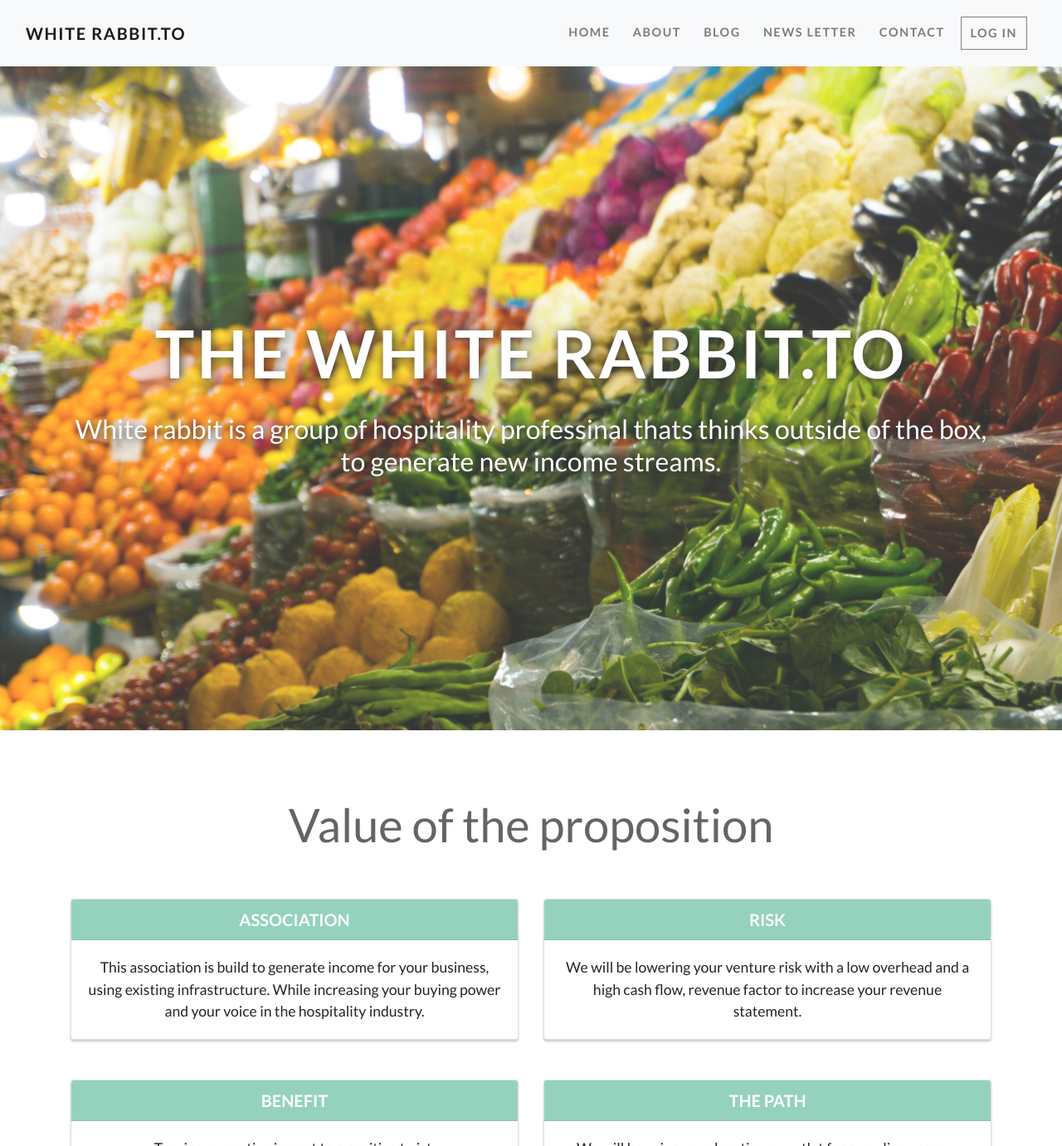
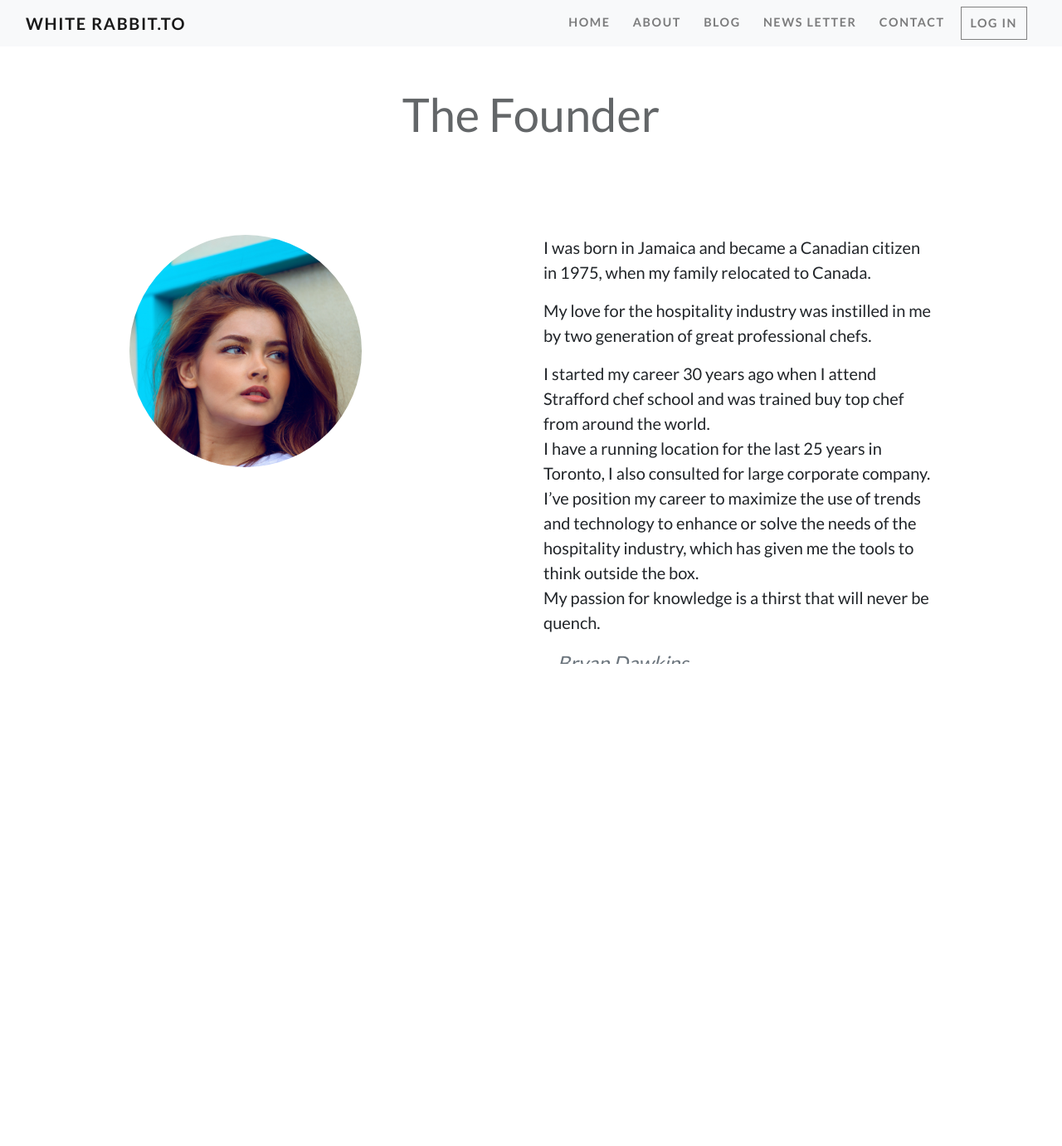
Before and after one commit to ykurata/white-rabbit.to, a React (Create React App) app: page /about in a window 1280 px wide. Shown: the top 1381 px of the page at 83% size. After the commit the page ends 800 px from the top, so only its background shows below. Built offline with nearby package versions, Linux system fonts and the light colour scheme.

Commit message:
fixed navbar

```diff
--- a/package.json
+++ b/package.json
@@ -8,6 +8,7 @@
     "@testing-library/user-event": "^7.2.1",
     "react": "^16.13.1",
     "react-dom": "^16.13.1",
+    "react-router-dom": "^5.1.2",
     "react-scripts": "3.4.1"
   },
   "scripts": {
--- a/public/index.html
+++ b/public/index.html
@@ -3,8 +3,9 @@
   <head>
     <meta charset="utf-8" />
     <link rel="icon" href="%PUBLIC_URL%/favicon.ico" />
-    <link rel="stylesheet" href="https://maxcdn.bootstrapcdn.com/bootstrap/4.0.0/css/bootstrap.min.css" integrity="sha384-Gn5384xqQ1aoWXA+058RXPxPg6fy4IWvTNh0E263XmFcJlSAwiGgFAW/dAiS6JXm" crossorigin="anonymous">
+    <link rel="stylesheet" href="https://stackpath.bootstrapcdn.com/bootstrap/4.4.1/css/bootstrap.min.css" integrity="sha384-Vkoo8x4CGsO3+Hhxv8T/Q5PaXtkKtu6ug5TOeNV6gBiFeWPGFN9MuhOf23Q9Ifjh" crossorigin="anonymous">
     <link rel="stylesheet" href="https://use.fontawesome.com/releases/v5.8.2/css/all.css" integrity="sha384-oS3vJWv+0UjzBfQzYUhtDYW+Pj2yciDJxpsK1OYPAYjqT085Qq/1cq5FLXAZQ7Ay" crossorigin="anonymous">
+
     <meta name="viewport" content="width=device-width, initial-scale=1" />
     <meta name="theme-color" content="#000000" />
     <meta
@@ -21,7 +22,6 @@
       Notice the use of %PUBLIC_URL% in the tags above.
       It will be replaced with the URL of the `public` folder during the build.
       Only files inside the `public` folder can be referenced from the HTML.
-
       Unlike "/favicon.ico" or "favicon.ico", "%PUBLIC_URL%/favicon.ico" will
       work correctly both with client-side routing and a non-root public URL.
       Learn how to configure a non-root public URL by running `npm run build`.
@@ -34,15 +34,14 @@
     <!--
       This HTML file is a template.
       If you open it directly in the browser, you will see an empty page.
-
       You can add webfonts, meta tags, or analytics to this file.
       The build step will place the bundled scripts into the <body> tag.
-
       To begin the development, run `npm start` or `yarn start`.
       To create a production bundle, use `npm run build` or `yarn build`.
     -->
-    <script src="https://code.jquery.com/jquery-3.2.1.slim.min.js" integrity="sha384-KJ3o2DKtIkvYIK3UENzmM7KCkRr/rE9/Qpg6aAZGJwFDMVNA/GpGFF93hXpG5KkN" crossorigin="anonymous"></script>
-    <script src="https://cdnjs.cloudflare.com/ajax/libs/popper.js/1.12.9/umd/popper.min.js" integrity="sha384-ApNbgh9B+Y1QKtv3Rn7W3mgPxhU9K/ScQsAP7hUibX39j7fakFPskvXusvfa0b4Q" crossorigin="anonymous"></script>
-    <script src="https://maxcdn.bootstrapcdn.com/bootstrap/4.0.0/js/bootstrap.min.js" integrity="sha384-JZR6Spejh4U02d8jOt6vLEHfe/JQGiRRSQQxSfFWpi1MquVdAyjUar5+76PVCmYl" crossorigin="anonymous"></script>
+
+    <script src="https://code.jquery.com/jquery-3.4.1.slim.min.js" integrity="sha384-J6qa4849blE2+poT4WnyKhv5vZF5SrPo0iEjwBvKU7imGFAV0wwj1yYfoRSJoZ+n" crossorigin="anonymous"></script>
+    <script src="https://cdn.jsdelivr.net/npm/popper.js@1.16.0/dist/umd/popper.min.js" integrity="sha384-Q6E9RHvbIyZFJoft+2mJbHaEWldlvI9IOYy5n3zV9zzTtmI3UksdQRVvoxMfooAo" crossorigin="anonymous"></script>
+    <script src="https://stackpath.bootstrapcdn.com/bootstrap/4.4.1/js/bootstrap.min.js" integrity="sha384-wfSDF2E50Y2D1uUdj0O3uMBJnjuUD4Ih7YwaYd1iqfktj0Uod8GCExl3Og8ifwB6" crossorigin="anonymous"></script>
   </body>
 </html>
--- a/src/App.js
+++ b/src/App.js
@@ -1,27 +1,18 @@
 import React from 'react';
+import { BrowserRouter, Route, Switch } from "react-router-dom";
 
 import Navbar from './components/Navbar';
 import Home from './components/Home';
-import About from './components/About';
-import Jumbotron from './components/Jumbotron';
-import Work from './components/Work';
-import Membership from './components/Membership';
-import Registration from './components/Registration';
 import Founder from './components/Founder';
-import Contact from './components/Contact';
 
 function App() {
   return (
-    <div>
-      <Navbar />
-      <Home />
-      <About />
-      <Jumbotron />
-      <Work />
-      <Membership />
-      <Registration />
-      <Contact />
-    </div>
+    <BrowserRouter>
+      <Switch>
+        <Route exact path="/" component={Home} />
+        <Route exact path="/about" component={Founder} />
+      </Switch>
+    </BrowserRouter>
   );
 }
 
--- a/src/components/Founder.js
+++ b/src/components/Founder.js
@@ -1,20 +1,46 @@
 import React from "react";
+import girl from '../images/girl-pic.jpg';
+
+import Navbar from './Navbar';
 
 const Founder = () => {
   return (
     <div id="founder">
+      <Navbar/>
       <div className="container padding">
         <div className="row">
-          <div className="col-lg-12 text-center mb-5">
-            <h2 className="display-4">Founder</h2>
+          <div className="col-lg-12  text-center mb-5">
+            <h2 className="display-4">The Founder</h2>
           </div>
         </div>
-        <div className="row">
-          <div className="col-lg-6">
+        <div className="row narrow">
+          <div className="col-lg-6 col-md-12">
+            <img className="rounded-circle avatar" src={girl} alt="me"></img>
+          </div>
+          <div className="col-lg-6 col-md-12">
+            <blockquote className="blockquote">
+              <p className="lead">
+                I was born in Jamaica and became a Canadian citizen in 1975, when my family relocated to Canada.<br></br>
+              </p>
+              <p className="lead">
+                My love for the hospitality industry was instilled in me by two generation of great professional chefs.<br></br>
+              </p>
+              <p className="lead">
+                I started my career 30 years ago when I attend Strafford chef
+                school and was trained buy top chef from around the world.<br></br>
 
-          </div>
-          <div className="col-lg-6">
+                I have a running location for the last 25 years in Toronto,
 
+                I also consulted for large corporate company.<br></br>
+
+                I’ve position my career to maximize the use of trends and
+                technology to enhance or solve the needs of the hospitality
+                industry, which has given me the tools to think outside the box.<br></br>
+
+                My passion for knowledge is a thirst that will never be quench.<br></br>
+              </p>
+              <footer className="blockquote-footer"><cite title="Source Title">Bryan Dawkins</cite></footer>
+            </blockquote>
           </div>
         </div>
       </div>
--- a/src/components/Home.js
+++ b/src/components/Home.js
@@ -1,5 +1,14 @@
 import React from "react";
-import market from '../images/market.jpg';
+import market from '../images/market2.jpg';
+
+import Navbar from './Navbar';
+import Value from './Value';
+import Jumbotron from './Jumbotron';
+import Work from './Work';
+import Membership from './Membership';
+import Registration from './Registration';
+import Founder from './Founder';
+import Contact from './Contact';
 
 const myStyle = {
   backgroundImage : `url(${market})` ,
@@ -8,12 +17,13 @@ const myStyle = {
   position: 'relative',
   width: '100%',
 	display: 'table',
-	objectFit: 'cover',
 	opacity: '0.8'
 }
 
 const Home = () => {
   return (
+    <div>
+      <Navbar></Navbar>
        <div id="home" style={myStyle}>
         <div className="landing-text">
           <h1 className="mb-4">The white rabbit.to</h1>
@@ -22,6 +32,13 @@ const Home = () => {
           </h3>
         </div>
       </div>
+      <Value/>
+      <Jumbotron/>
+      <Work/>
+      <Membership/>
+      <Registration/>
+      <Contact/>
+    </div>
   );
 };
 
--- a/src/components/Navbar.js
+++ b/src/components/Navbar.js
@@ -4,19 +4,21 @@ class Navbar extends Component {
 
   render() {
     return (
+      <div>
         <nav className="navbar navbar-expand-md navbar-light bg-light">
           <div className="container-fluid">
-          <a className="navbar-brand" href="#">White Rabbit.to</a>
-          <button className="navbar-toggler" type="button" data-toggle="collapse" data-target="#navbarResponsive">
+            <a className="navbar-brand" href="/">White Rabbit.to</a>
+            <button className="navbar-toggler" type="button" data-toggle="collapse" data-target="#navbarResponsive"
+              aria-controls="navbarResponsive" aria-expanded="false" aria-label="Toggle navigation">
               <span className="navbar-toggler-icon"></span>
             </button>
             <div className="collapse navbar-collapse" id="navbarResponsive">
               <ul className="navbar-nav ml-auto">
                 <li className="nav-item">
-                <a className="nav-link" href="#home">Home</a>
+                  <a className="nav-link" href="/">Home</a>
                 </li>
                 <li className="nav-item">
-                <a className="nav-link" href="#about">About</a>
+                  <a className="nav-link" href="/about">About</a>
                 </li>
                 <li className="nav-item">
                   <a className="nav-link" href="#skills">Blog</a>
@@ -36,6 +38,7 @@ class Navbar extends Component {
             </div>
           </div>
         </nav>
+      </div>
     );
   }
 }
--- a/src/components/About.js
+++ b/src/components/Value.js
@@ -1,10 +1,10 @@
 import React, { Component } from "react";
 
-class About extends Component {
+class Value extends Component {
 
   render() {
     return (
-      <div id="about">
+      <div id="value">
         <div className="container padding offset" >
           <div className="row">
             <div className="col-lg-12 text-center mb-5">
@@ -74,4 +74,4 @@ class About extends Component {
   }
 }
 
-export default About;
+export default Value;
--- a/src/index.css
+++ b/src/index.css
@@ -1,11 +1,11 @@
 @import url('https://fonts.googleapis.com/css?family=Lato:400,700&display=swap');
 
-body {
+html, body {
   margin: 0;
   font-family: 'Lato',sans-serif;
-  -webkit-font-smoothing: antialiased;
-  -moz-osx-font-smoothing: grayscale;
-  /* color: #505962; */
+  height: 100%;
+  width: 100%;
+  overflow-x: hidden;
 }
 
 .display-4 {
@@ -42,7 +42,6 @@ body {
   font-weight: 700;
   font-size: .9rem;
   letter-spacing: .1rem;
-  height: 5rem;
 }
 
 .navbar-nav li {
@@ -56,19 +55,19 @@ body {
   text-align: center;
 }
 
-/*--- About styles ---*/
-#about .container {
+/*--- Value styles ---*/
+#value .container {
   margin-top: 5rem;
   margin-bottom: 5rem;
 }
 
-#about .card {
+#value .card {
   height: 170px;
   margin-bottom: 3rem;
   box-shadow: 0 2px 2px 0 rgba(0, 0, 0, 0.1), 0 3px 3px 0 rgba(0, 0, 0, 0.1);
 }
 
-#about .card-header {
+#value .card-header {
   text-transform: uppercase;
   font-weight: 700;
   background-color: #7bc7af;
@@ -77,7 +76,7 @@ body {
 
 }
 
-#about .card-text {
+#value .card-text {
   text-align: center;
   font-size: 1.1rem;
 }
@@ -162,6 +161,28 @@ body {
   padding-bottom: 3rem;
 }
 
+/*--- Founder Styles --*/
+#founder .narrow {
+  width: 90%;
+  margin: 1.5rem auto;
+  padding-top: 2rem;
+  padding-bottom: 3rem;
+}
+#founder img {
+  width: 280px;
+  height: 280px;
+  object-fit: cover;
+}
+
+#founder .container {
+  margin-top: 3rem;
+  margin-bottom: 4rem;
+}
+
+cite {
+  font-size: 1.5rem;
+}
+
 /*---Media Queries --*/
 @media (max-width: 992px) {
 
@@ -179,19 +200,13 @@ body {
     padding-bottom: 1.2rem;
   }
 
-  /* #about img {
-    max-width: 50%;
-    width: 200;
-    height: 200;
+  #founder img {
+    width: 200px;
+    height: 200px;
     display: block;
     margin: 0 auto;
     margin-bottom: 2rem;
   }
-
-  #projects .col-lg-6 {
-    padding-top: 3rem;
-    padding-bottom: 0;
-  } */
 }
 
 @media (max-width: 576px) {
```
Also changed, not shown: src/images/girl-pic.jpg (added), 1 other file (tests, documents, lock files or other folders). Lines whose indentation alone changed are shown as unchanged.
